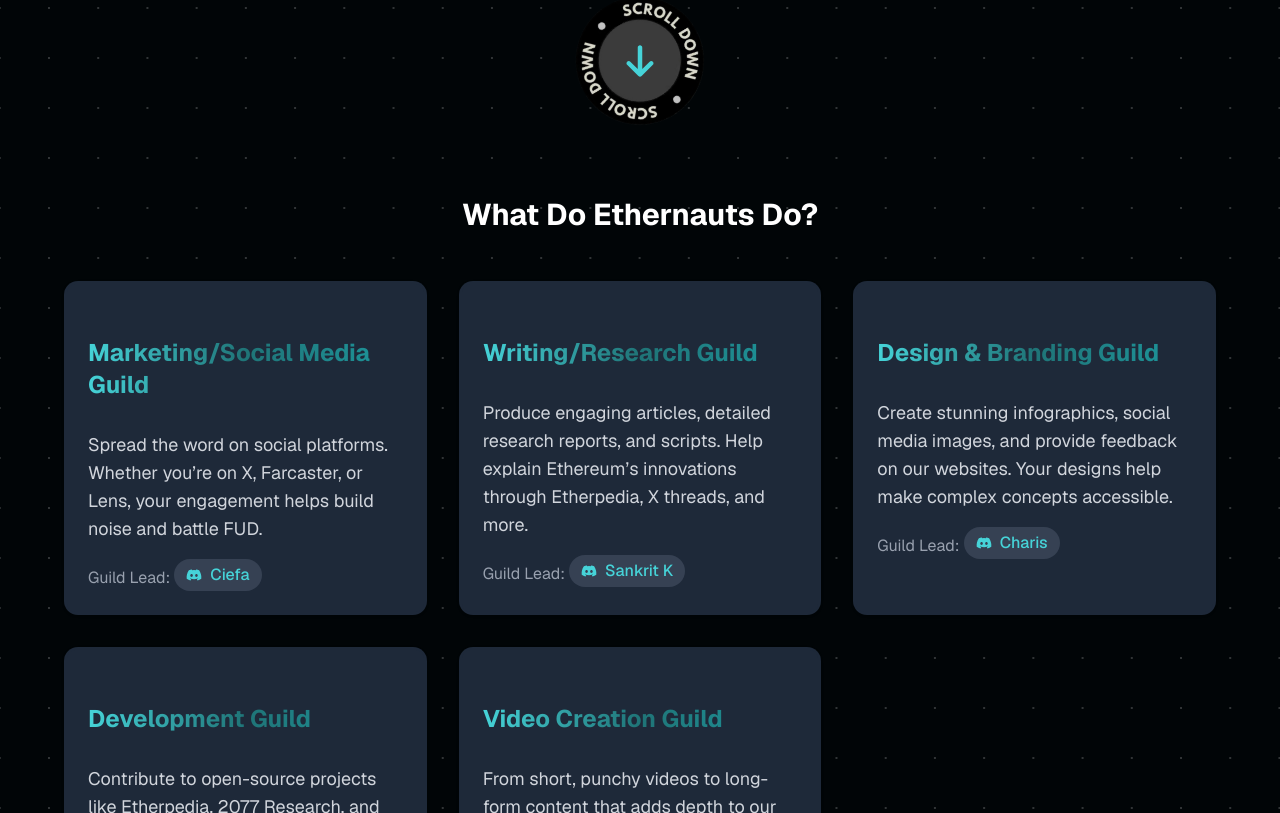
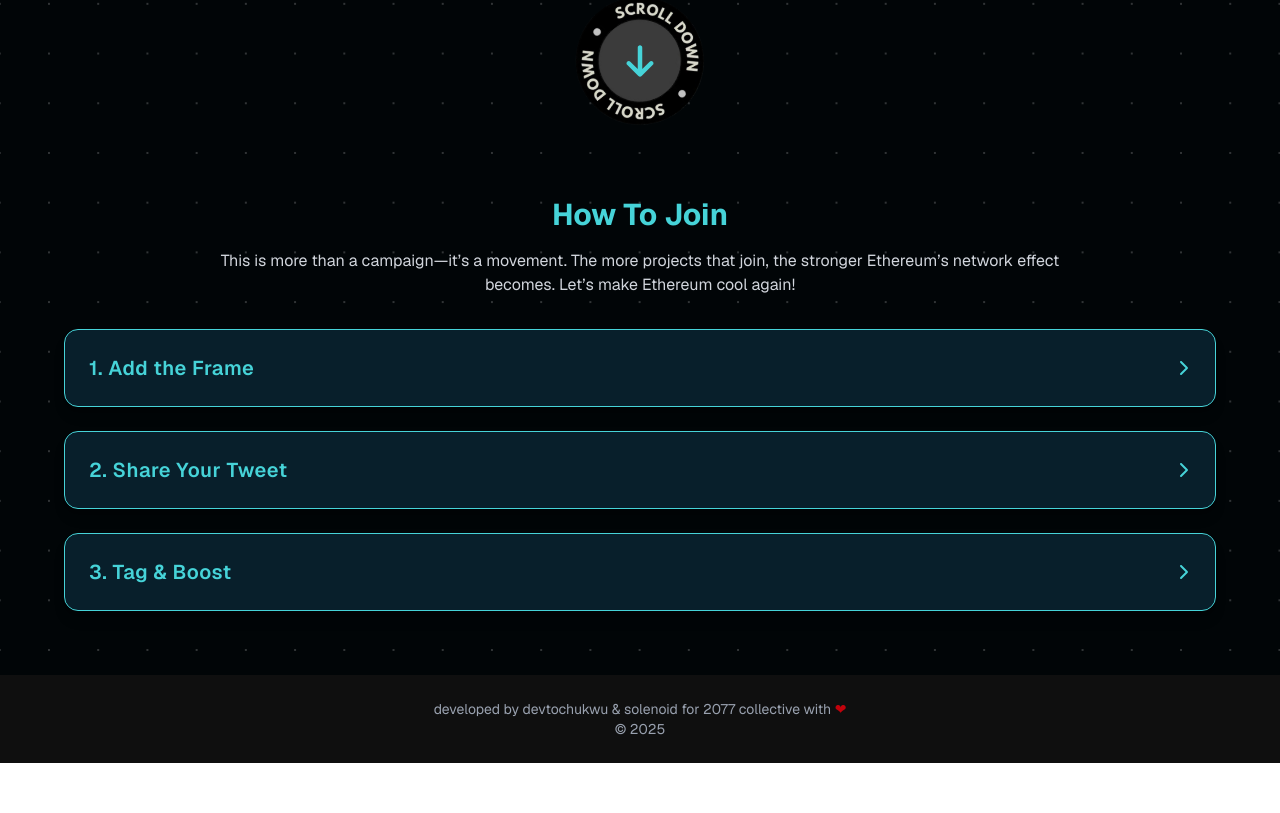
Before and after one commit to SimpleX-T/2077-collective, a Next.js app: page / in a window 1280 px wide. Shown: the part 667-1480 px from the top of the page. After the commit the page ends 1430 px from the top, so only its background shows below. Built offline with nearby package versions, Linux system fonts and the light colour scheme.

Commit message:
Update hero.tsx
removed "what do ethernauts do"

```diff
--- a/components/landingPage/hero.tsx
+++ b/components/landingPage/hero.tsx
@@ -53,7 +53,7 @@
         </div>
       </section>
 
-      <section ref={secondSectionRef} className="py-16 px-6">
+      {/*<section ref={secondSectionRef} className="py-16 px-6">
         <div className="max-w-6xl mx-auto">
           <h2 className="text-3xl font-bold text-center mb-12">
             What Do Ethernauts Do?
@@ -64,7 +64,7 @@
             ))}
           </div>
         </div>
-      </section>
+      </section>*/}
 
       <ContributionSection />
       {/* <div className="text-center py-8">
```
